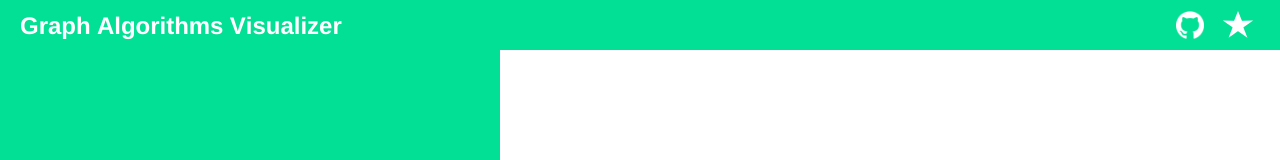
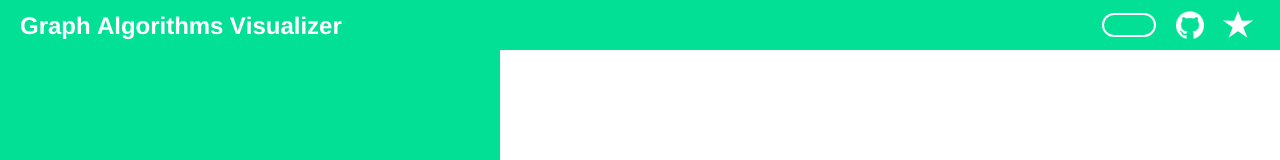
Before and after one commit to jiaqiwang969/GraphGDB, a React (Create React App) app: page / in a window 1280 px wide. Shown: the top 160 px of the page. Built offline with nearby package versions, Linux system fonts and the light colour scheme.

Commit message:
add: Slider/Track

```diff
--- a/src/components/Navbar/Slider/Slider.tsx
+++ b/src/components/Navbar/Slider/Slider.tsx
@@ -1,10 +1,11 @@
 import React, {ReactElement} from 'react';
+import Track from './Track';
 
 const Slider: React.FC = (): ReactElement => {
   return (
-    <div>
+    <Track>
       <div></div>
-    </div>
+    </Track>
   );
 };
 
--- /dev/null
+++ b/src/components/Navbar/Slider/Track.tsx
@@ -0,0 +1,16 @@
+import styled from 'styled-components';
+import {Theme} from '../../../models/Theme';
+
+interface Props {
+  theme: Theme;
+}
+
+const Track = styled.div<Props>`
+  margin: 0 10px;
+  border: ${(props) => `2px solid ${props.theme.navbar.foreground}`};
+  width: 50px;
+  height: 20px;
+  border-radius: 20px;
+`;
+
+export default Track;
--- a/src/components/Navbar/Star.tsx
+++ b/src/components/Navbar/Star.tsx
@@ -7,7 +7,7 @@ const Star = styled.div`
   height: 0;
   margin-left: 20px;
   margin-right: 20px;
-  margin-bottom: 18%;
+  margin-bottom: 11%;
   border-right: 0.3em solid transparent;
   border-bottom: 0.7em solid white;
   border-left: 0.3em solid transparent;
```
